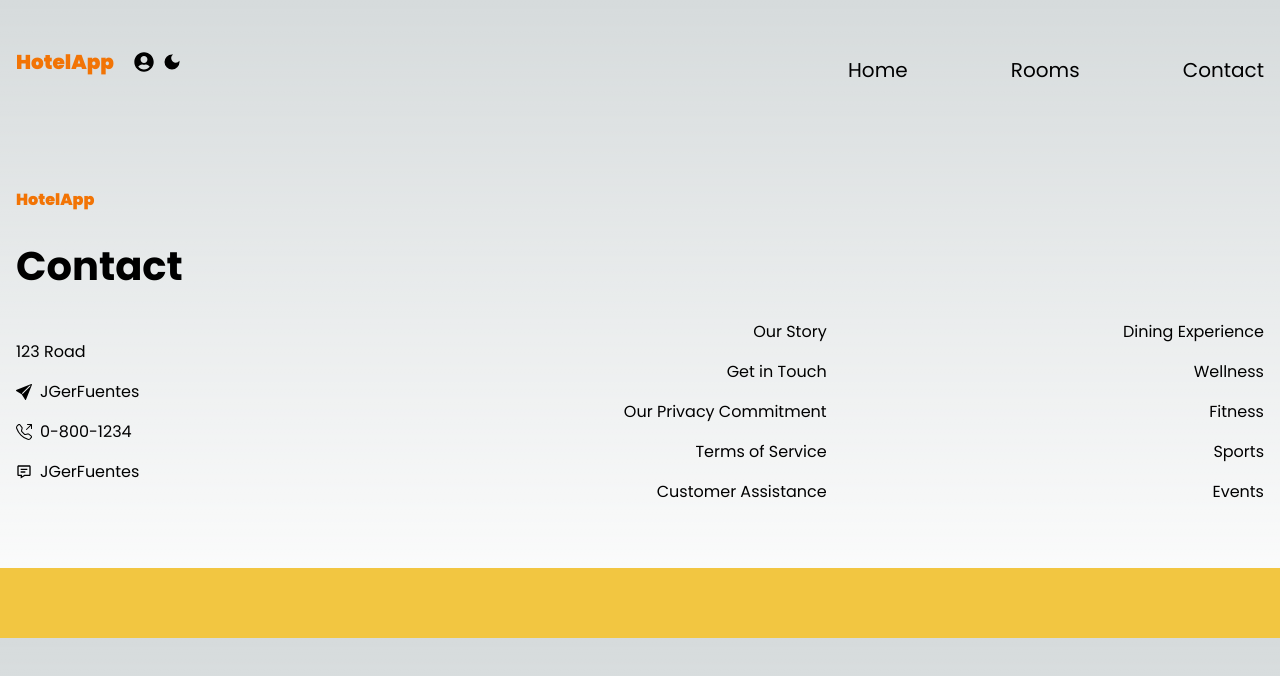
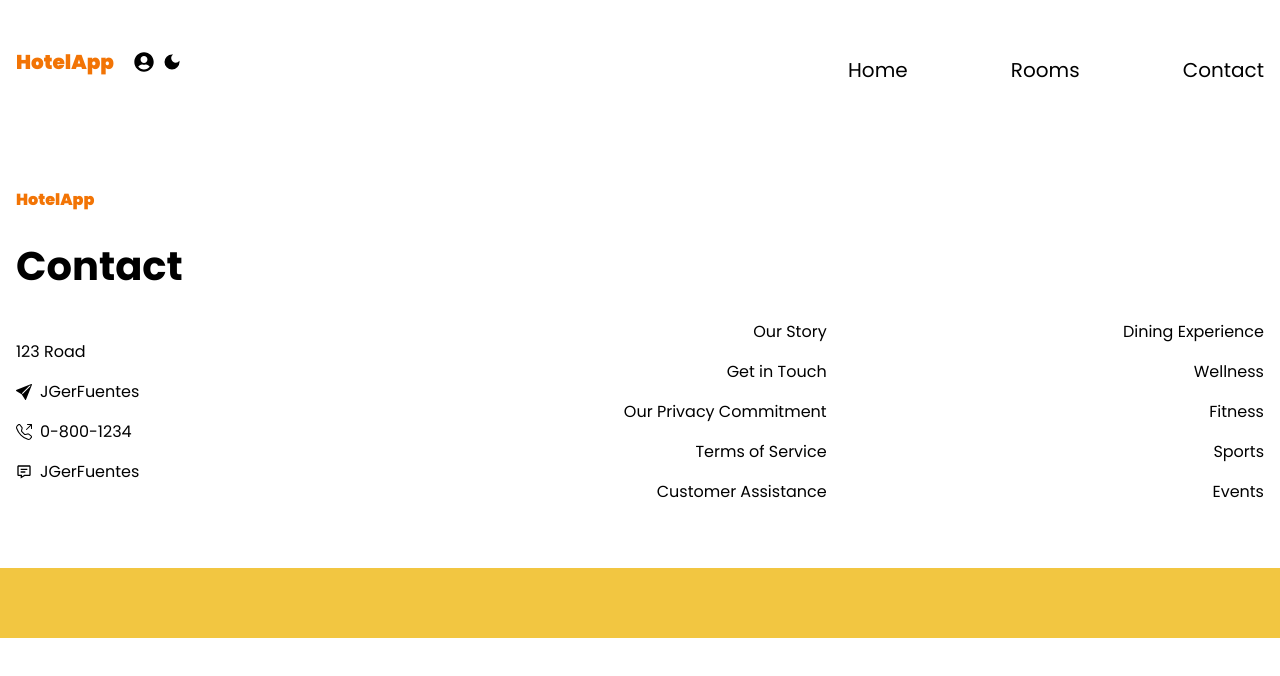
Before and after one commit to JGerFuentes/hotel-management-app, a Next.js app: page / in a window 1280 px wide. Shown: the top 676 px of the page. Built offline with nearby package versions, Linux system fonts and the light colour scheme.

Commit message:
Got rid of the predefined styles of the NextJS template

```diff
--- a/src/app/globals.css
+++ b/src/app/globals.css
@@ -2,32 +2,4 @@
 @tailwind components;
 @tailwind utilities;
 
-:root {
-  --foreground-rgb: 0, 0, 0;
-  --background-start-rgb: 214, 219, 220;
-  --background-end-rgb: 255, 255, 255;
-}
-
-@media (prefers-color-scheme: dark) {
-  :root {
-    --foreground-rgb: 255, 255, 255;
-    --background-start-rgb: 0, 0, 0;
-    --background-end-rgb: 0, 0, 0;
-  }
-}
-
-body {
-  color: rgb(var(--foreground-rgb));
-  background: linear-gradient(
-      to bottom,
-      transparent,
-      rgb(var(--background-end-rgb))
-    )
-    rgb(var(--background-start-rgb));
-}
-
-@layer utilities {
-  .text-balance {
-    text-wrap: balance;
-  }
-}
+/* https://www.youtube.com/watch?v=kiCH27qsNL8&list=PLG6ZCINBXCbce_yNzBdsewpPMLasGurJw&index=7 */
```
